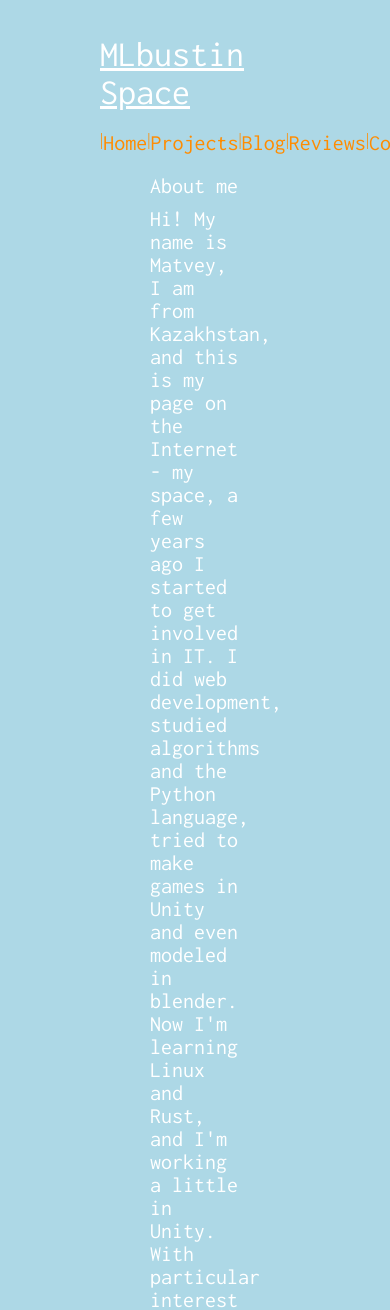
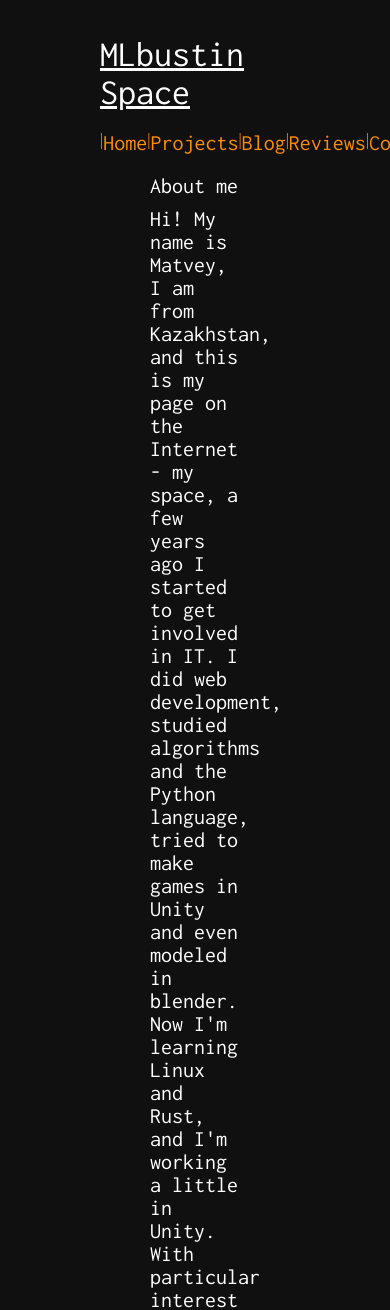
Before and after one commit to redduvel/mpage, a PHP site: page / in a window 390 px wide; the page is wider, and only the part inside the window is pictured. Shown: the top 1310 px of that part. Run offline with PHP 8.4, Linux system fonts and the light colour scheme; some web fonts are replaced.

Commit message:
Update style.css

```diff
--- a/css/style.css
+++ b/css/style.css
@@ -282,14 +282,3 @@ body {
     cursor: pointer;
     display: inline-block;
 }
-
-@media (max-width: 375px) {
-    body {
-        padding: 15px 10px 15px 10px;
-    }
-}
-@media only screen and (max-width: 600px) {
-  body {
-    background-color: lightblue;
-  }
-}
```
